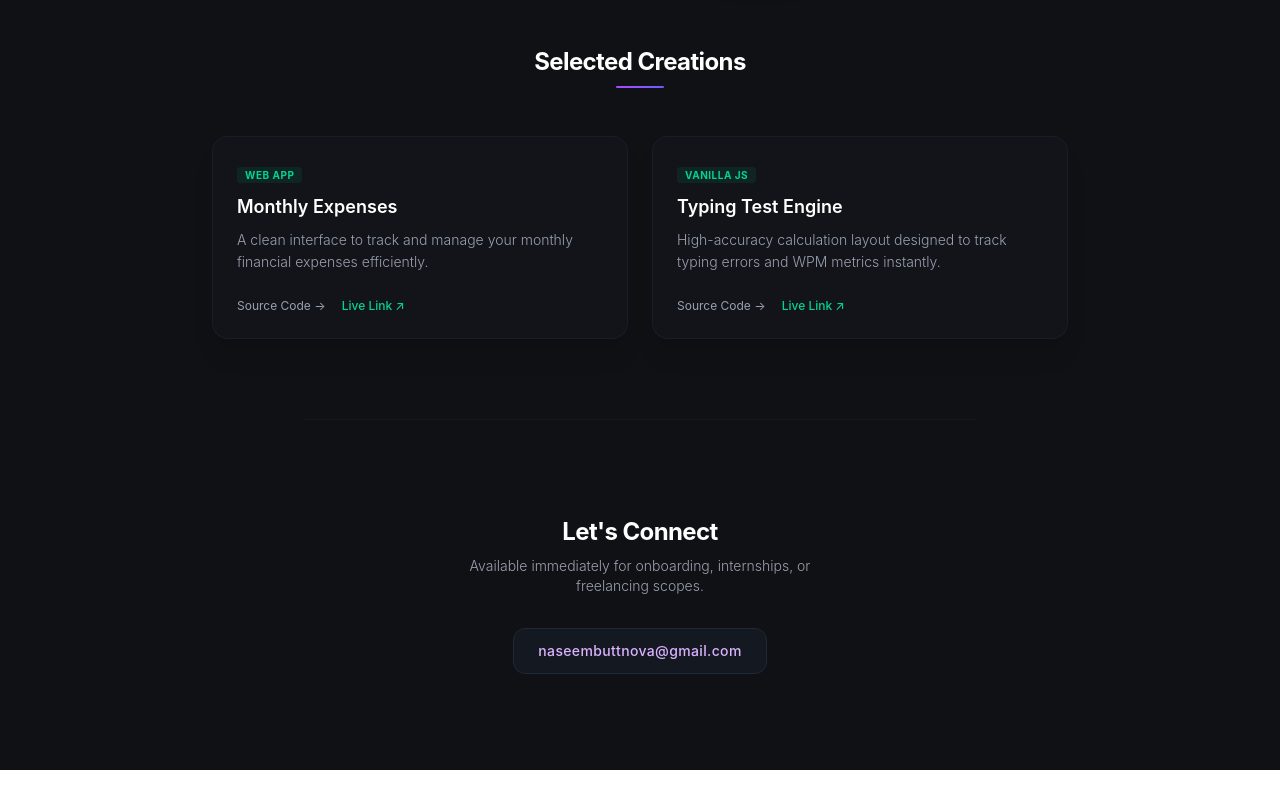
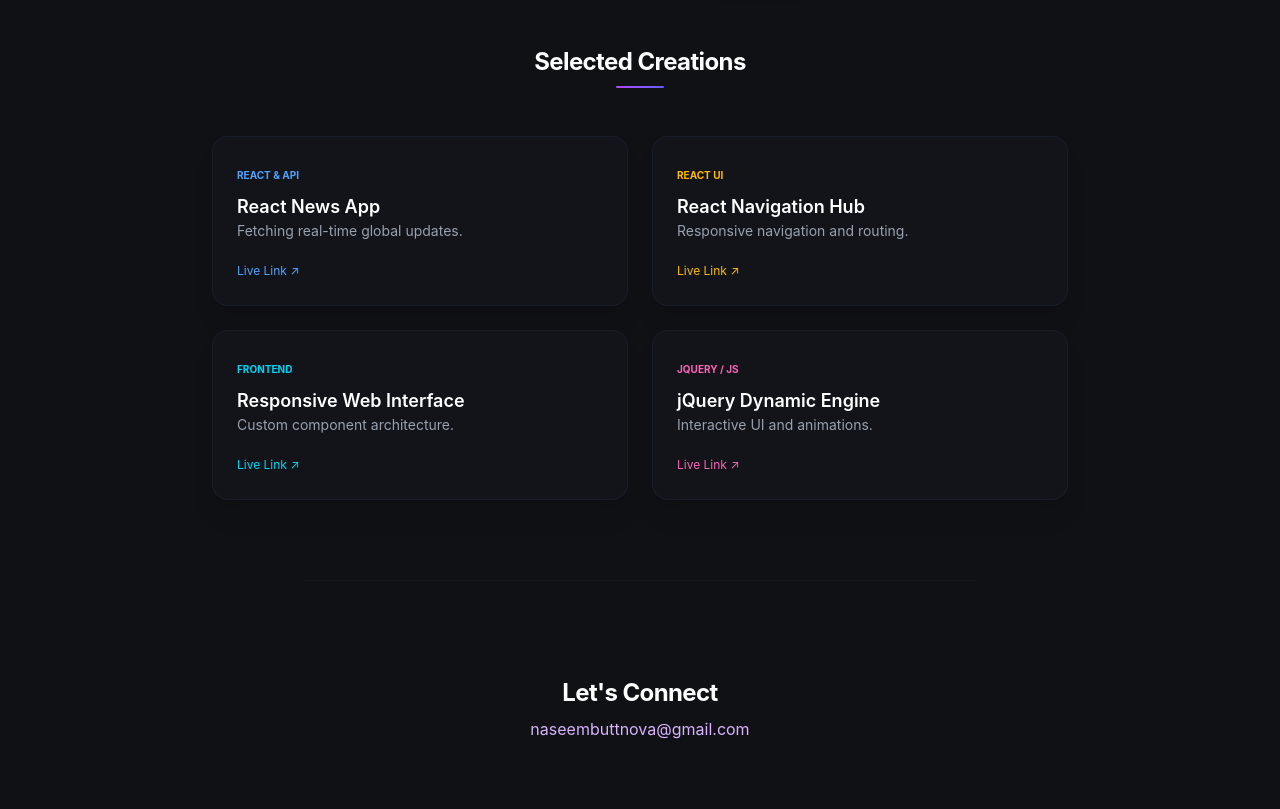
Before and after one commit to naseembutt/my-portfolioo, a React (Vite) app: page / in a window 1280 px wide. Shown: the part 920-1729 px from the top of the page. Before the commit the page ends 1690 px from the top, so only its background shows below. Built offline with nearby package versions, Linux system fonts and the light colour scheme.

Commit message:
added all 8 projects seamlessly

```diff
--- a/src/App.jsx
+++ b/src/App.jsx
@@ -34,19 +34,16 @@ export default function App() {
           <span className="w-1.5 h-1.5 rounded-full bg-purple-400"></span>
           Open to Opportunities
         </div>
-
         <h2 className="text-4xl md:text-6xl font-black tracking-tight text-white mb-6 leading-tight">
           Crafting digital ideas into{" "}
           <span className="bg-gradient-to-r from-purple-400 via-indigo-400 to-emerald-400 bg-clip-text text-transparent">
             MERN Reality.
           </span>
         </h2>
-
         <p className="text-gray-400 text-base md:text-lg max-w-xl mx-auto mb-10 leading-relaxed font-light">
           Hi, I build elegant, functional, and seamless web experiences with
           MongoDB, Express, React, and Node.js.
         </p>
-
         <a
           href="#projects"
           className="relative group overflow-hidden bg-gradient-to-r from-purple-600 to-indigo-600 hover:from-purple-500 hover:to-indigo-500 text-white px-8 py-3.5 rounded-xl font-medium tracking-wide shadow-lg shadow-purple-900/20 transition-all duration-300 inline-block hover:-translate-y-0.5"
@@ -76,7 +73,7 @@ export default function App() {
         </div>
       </section>
 
-      {/* Projects Section */}
+      {/* Projects Section - FIXED */}
       <section
         id="projects"
         className="relative z-10 max-w-4xl mx-auto px-5 py-20"
@@ -89,60 +86,80 @@ export default function App() {
         </div>
 
         <div className="grid md:grid-cols-2 gap-6">
-          {/* Monthly Expenses */}
-          <div className="bg-[#13161c]/80 border border-gray-800/50 p-6 rounded-2xl shadow-xl hover:border-emerald-500/30 transition-all duration-300 hover:-translate-y-1 group">
-            <span className="text-[10px] uppercase font-bold tracking-wider text-emerald-400 bg-emerald-500/10 px-2 py-0.5 rounded">
-              Web App
+          {/* Project 1: News App */}
+          <div className="bg-[#13161c]/80 border border-gray-800/50 p-6 rounded-2xl shadow-xl hover:border-blue-500/30 transition-all duration-300 hover:-translate-y-1 group">
+            <span className="text-[10px] uppercase font-bold text-blue-400">
+              React & API
             </span>
-            <h4 className="text-lg font-semibold mt-2 mb-2 text-white group-hover:text-emerald-300 transition-colors">
-              Monthly Expenses
+            <h4 className="text-lg font-semibold mt-2 text-white">
+              React News App
             </h4>
-            <p className="text-gray-400 text-sm mb-6 font-light leading-relaxed">
-              A clean interface to track and manage your monthly financial
-              expenses efficiently.
+            <p className="text-gray-400 text-sm mb-4">
+              Fetching real-time global updates.
             </p>
-            <div className="flex gap-4">
             <a
-                href="https://github.com/naseembutt/monthly-expenses-"
-                className="text-xs text-gray-400 hover:text-white transition-colors"
-              >
-                Source Code →
-              </a>
-              <a
-                href="https://naseembutt.github.io/monthly-expenses-/"
-                className="text-xs text-emerald-400 hover:text-emerald-300 font-medium transition-colors"
+              href="https://newsreactt.vercel.app/"
+              className="text-xs text-blue-400"
             >
               Live Link ↗
             </a>
           </div>
-          </div>
 
-          {/* Typing Test */}
-          <div className="bg-[#13161c]/80 border border-gray-800/50 p-6 rounded-2xl shadow-xl hover:border-emerald-500/30 transition-all duration-300 hover:-translate-y-1 group">
-            <span className="text-[10px] uppercase font-bold tracking-wider text-emerald-400 bg-emerald-500/10 px-2 py-0.5 rounded">
-              Vanilla JS
+          {/* Project 2: Navigation Hub */}
+          <div className="bg-[#13161c]/80 border border-gray-800/50 p-6 rounded-2xl shadow-xl hover:border-amber-500/30 transition-all duration-300 hover:-translate-y-1 group">
+            <span className="text-[10px] uppercase font-bold text-amber-400">
+              React UI
             </span>
-            <h4 className="text-lg font-semibold mt-2 mb-2 text-white group-hover:text-emerald-300 transition-colors">
-              Typing Test Engine
+            <h4 className="text-lg font-semibold mt-2 text-white">
+              React Navigation Hub
             </h4>
-            <p className="text-gray-400 text-sm mb-6 font-light leading-relaxed">
-              High-accuracy calculation layout designed to track typing errors
-              and WPM metrics instantly.
+            <p className="text-gray-400 text-sm mb-4">
+              Responsive navigation and routing.
             </p>
-            <div className="flex gap-4">
             <a
-                href="https://github.com/naseembutt/Typing-test"
-                className="text-xs text-gray-400 hover:text-white transition-colors"
-              >
-                Source Code →
-              </a>
-              <a
-                href="https://naseembutt.github.io/Typing-test/"
-                className="text-xs text-emerald-400 hover:text-emerald-300 font-medium transition-colors"
+              href="https://projectreactnav.vercel.app/"
+              className="text-xs text-amber-400"
             >
               Live Link ↗
             </a>
           </div>
+
+          {/* Project 3: Responsive Interface */}
+          <div className="bg-[#13161c]/80 border border-gray-800/50 p-6 rounded-2xl shadow-xl hover:border-cyan-500/30 transition-all duration-300 hover:-translate-y-1 group">
+            <span className="text-[10px] uppercase font-bold text-cyan-400">
+              Frontend
+            </span>
+            <h4 className="text-lg font-semibold mt-2 text-white">
+              Responsive Web Interface
+            </h4>
+            <p className="text-gray-400 text-sm mb-4">
+              Custom component architecture.
+            </p>
+            <a
+              href="https://projecttwoo.vercel.app/"
+              className="text-xs text-cyan-400"
+            >
+              Live Link ↗
+            </a>
+          </div>
+
+          {/* Project 4: jQuery Engine */}
+          <div className="bg-[#13161c]/80 border border-gray-800/50 p-6 rounded-2xl shadow-xl hover:border-pink-500/30 transition-all duration-300 hover:-translate-y-1 group">
+            <span className="text-[10px] uppercase font-bold text-pink-400">
+              jQuery / JS
+            </span>
+            <h4 className="text-lg font-semibold mt-2 text-white">
+              jQuery Dynamic Engine
+            </h4>
+            <p className="text-gray-400 text-sm mb-4">
+              Interactive UI and animations.
+            </p>
+            <a
+              href="https://naseembutt.github.io/jquery/"
+              className="text-xs text-pink-400"
+            >
+              Live Link ↗
+            </a>
           </div>
         </div>
       </section>
@@ -155,14 +172,7 @@ export default function App() {
         <h3 className="text-2xl font-bold tracking-tight text-white mb-2">
           Let's Connect
         </h3>
-        <p className="text-gray-400 text-sm max-w-sm mx-auto mb-8 font-light">
-          Available immediately for onboarding, internships, or freelancing
-          scopes.
-        </p>
-        <a
-          href="mailto:naseembuttnova@gmail.com"
-          className="inline-block text-sm bg-[#141820] border border-gray-800 hover:border-purple-500/50 px-6 py-3 rounded-xl font-medium tracking-wide text-purple-300 hover:text-white transition-all duration-300"
-        >
+        <a href="mailto:naseembuttnova@gmail.com" className="text-purple-300">
           naseembuttnova@gmail.com
         </a>
       </section>
```
Lines whose indentation alone changed are shown as unchanged.
